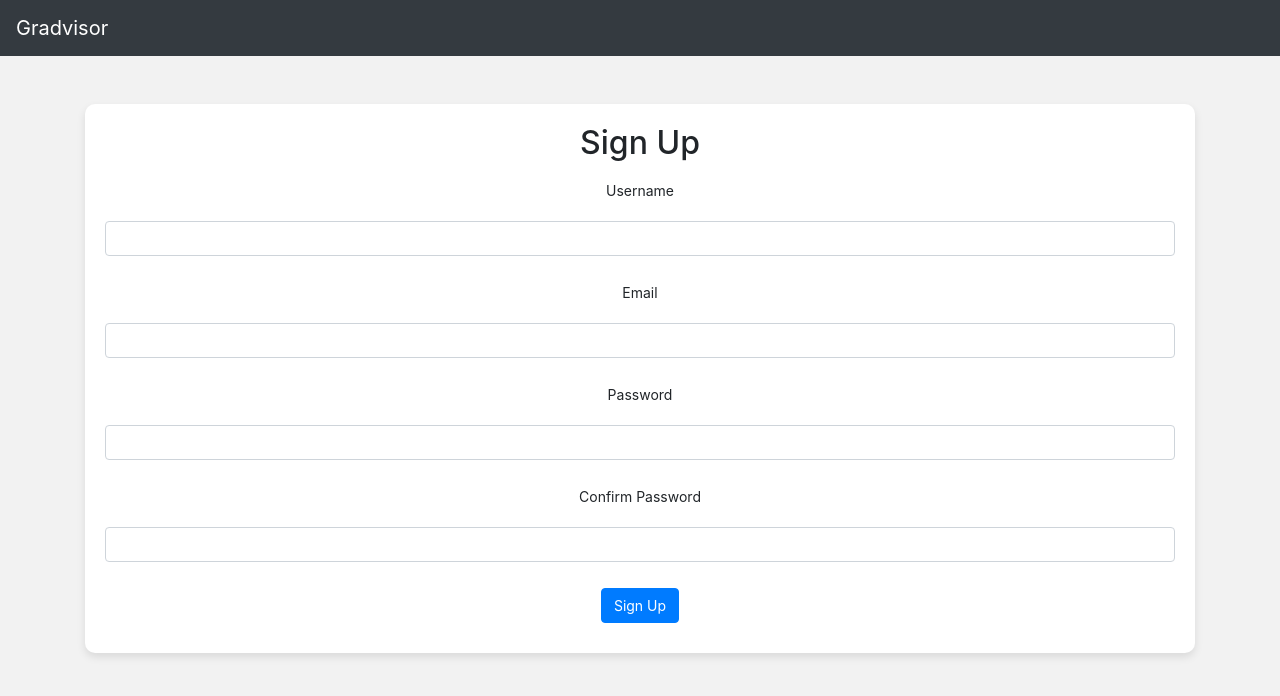
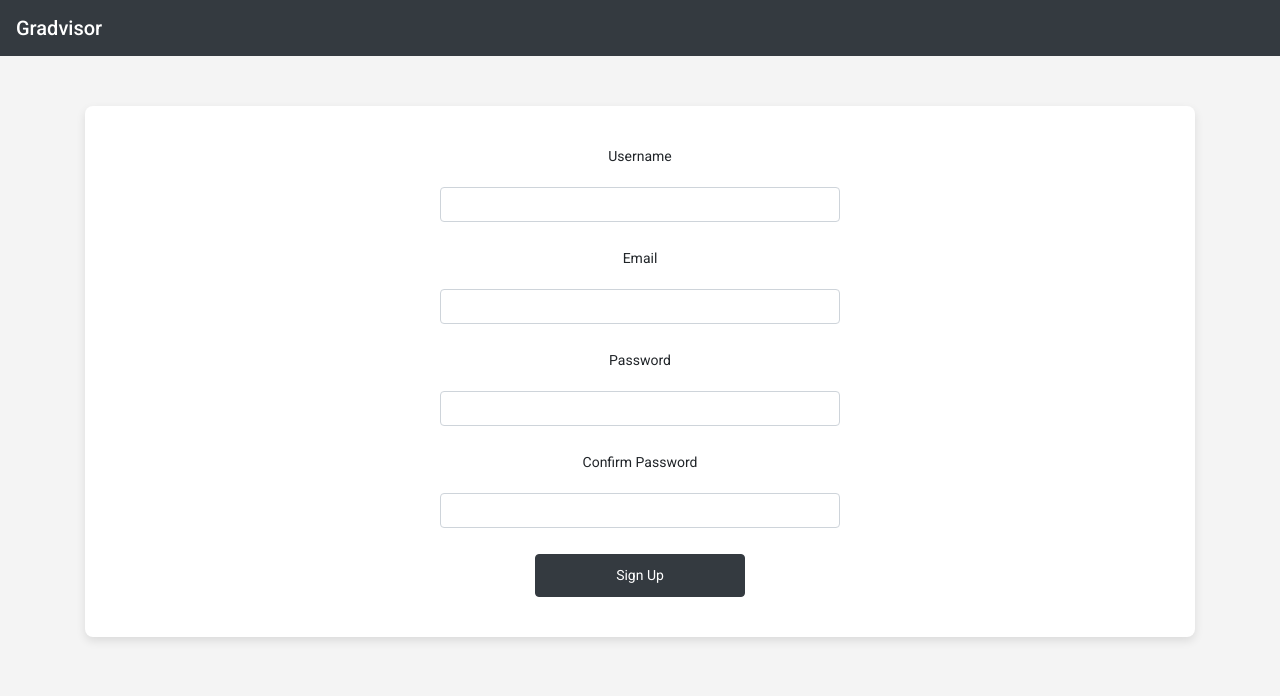
Before and after one commit to mohitsarin-tamu/Gradvisor, a Django app: page /signup/ in a window 1280 px wide. Shown: the top 696 px of the page. Run offline with Django 5.2, Linux system fonts and the light colour scheme; some libraries are stand-ins or nearby versions.

Commit message:
Created a beautiful signup page

```diff
--- a/djangoApp/gradvisor/templates/signup.html
+++ b/djangoApp/gradvisor/templates/signup.html
@@ -2,44 +2,87 @@
 
 <!DOCTYPE html>
 <html lang="en">
+
 <head>
     <meta charset="UTF-8">
     <meta name="viewport" content="width=device-width, initial-scale=1.0">
     <title>Sign Up Page</title>
     <!-- Bootstrap CSS -->
     <link href="https://maxcdn.bootstrapcdn.com/bootstrap/4.5.2/css/bootstrap.min.css" rel="stylesheet">
+    <link href="https://fonts.googleapis.com/css2?family=Roboto:wght@300;400;500&display=swap" rel="stylesheet">
     <style>
         body {
-            background-color: #f2f2f2; /* Light gray background color */
+            font-family: 'Roboto', sans-serif;
+            background-color: #f4f4f4;
         }
+
+        .navbar {
+            background-color: #343a40 !important;
+        }
+
+        .navbar-brand {
+            font-weight: 500;
+        }
+
         .form-section {
-            background-color: #ffffff; /* White background for form section */
-            padding: 20px;
-            margin-top: 30px;
-            border-radius: 10px;
-            box-shadow: 0 4px 8px rgba(0,0,0,0.1);
+            background-color: #ffffff;
+            padding: 30px;
+            margin-top: 50px;
+            border-radius: 8px;
+            box-shadow: 0 4px 10px rgba(0, 0, 0, 0.1);
         }
+
+        .form-section h2 {
+            color: #343a40;
+            margin-bottom: 20px;
+        }
+
         .form-section form {
-            text-align: center; /* Center-align form elements */
+            text-align: center;
         }
+
         .form-section form label,
         .form-section form input,
         .form-section form select,
         .form-section form button {
             margin-top: 10px;
             margin-bottom: 10px;
-            font-size: 14px; /* Adjusting font size */
+            font-size: 14px;
         }
+
         .error {
-            color: red;
+            color: #dc3545;
+            margin-bottom: 15px;
+        }
+
+        .btn-primary {
+            background-color: #343a40;
+            border-color: #343a40;
+            width: 20%;
+            padding: 10px 15px;
+        }
+
+        .btn-primary:hover {
+            background-color: #2a2f35;
+            border-color: #2a2f35;
+        }
+
+        /* Reduce input box length */
+        .form-control {
+            width: 100%;
+            max-width: 400px;
+            margin: 0 auto;
+            text-align: center; /* Center-align input fields */
         }
     </style>
 </head>
+
 <body>
 
     <nav class="navbar navbar-expand-lg navbar-dark bg-dark">
         <a class="navbar-brand" href="#">Gradvisor</a>
-        <button class="navbar-toggler" type="button" data-toggle="collapse" data-target="#navbarNav" aria-controls="navbarNav" aria-expanded="false" aria-label="Toggle navigation">
+        <button class="navbar-toggler" type="button" data-toggle="collapse" data-target="#navbarNav"
+            aria-controls="navbarNav" aria-expanded="false" aria-label="Toggle navigation">
             <span class="navbar-toggler-icon"></span>
         </button>
         <div class="collapse navbar-collapse" id="navbarNav">
@@ -51,26 +94,25 @@
         </div>
     </nav>
 
-    <div class="container mt-5">
+    <div class="container mt-4">
         <!-- Sign Up Form Section -->
         <div class="container form-section">
-            <h2 class="text-center">Sign Up</h2>
             <form method="post">
                 {% csrf_token %}
                 <div class="form-group">
-                    <label for="username">Username</label>
+                    <label for="username" class="text-center">Username</label>
                     <input type="text" class="form-control" id="username" name="username" required>
                 </div>
                 <div class="form-group">
-                    <label for="email">Email</label>
+                    <label for="email" class="text-center">Email</label>
                     <input type="email" class="form-control" id="email" name="email" required>
                 </div>
                 <div class="form-group">
-                    <label for="password1">Password</label>
+                    <label for="password1" class="text-center">Password</label>
                     <input type="password" class="form-control" id="password1" name="password1" required>
                 </div>
                 <div class="form-group">
-                    <label for="password2">Confirm Password</label>
+                    <label for="password2" class="text-center">Confirm Password</label>
                     <input type="password" class="form-control" id="password2" name="password2" required>
                 </div>
                 {% if form.errors %}
@@ -94,4 +136,5 @@
     <script src="https://cdnjs.cloudflare.com/ajax/libs/popper.js/1.16.0/umd/popper.min.js"></script>
     <script src="https://maxcdn.bootstrapcdn.com/bootstrap/4.5.2/js/bootstrap.min.js"></script>
 </body>
+
 </html>
```
Also changed, not shown: djangoApp/db.sqlite3.
